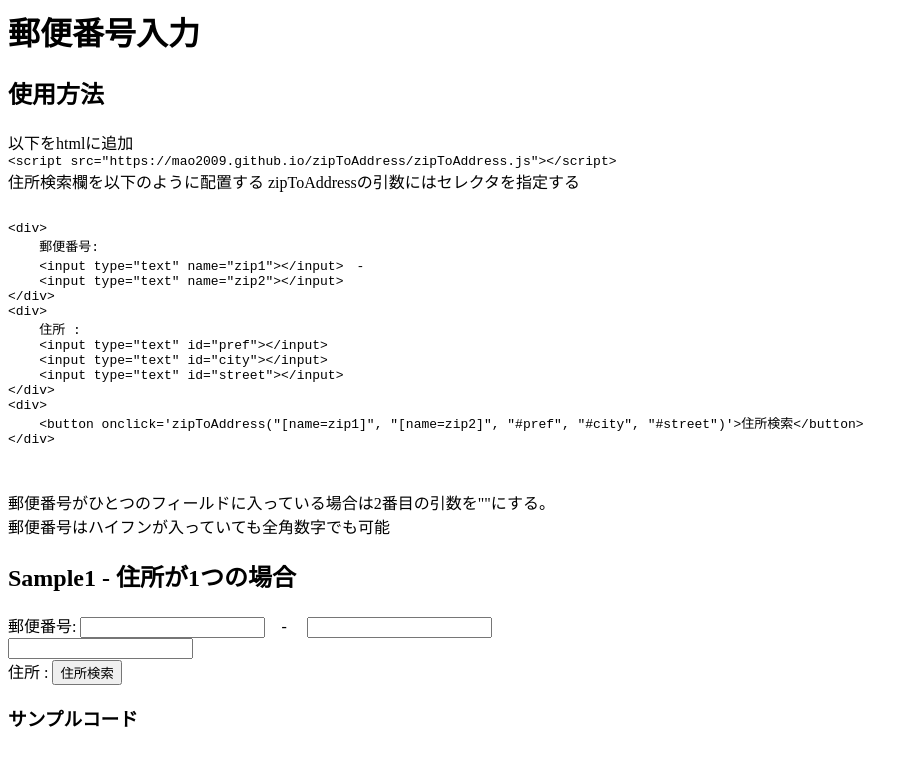
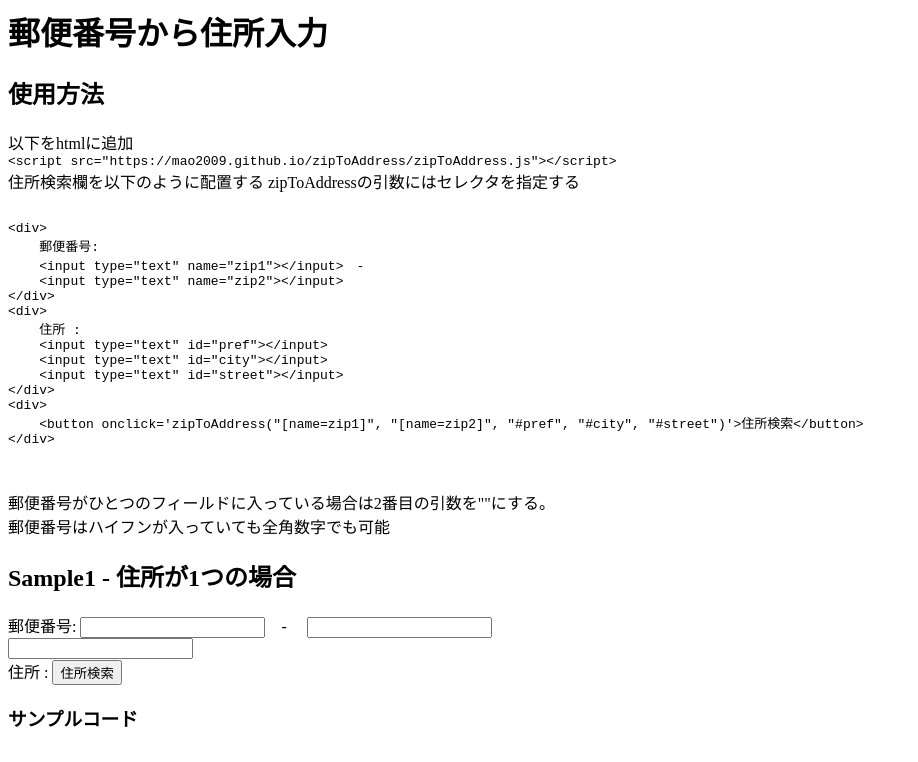
Before and after one commit to mao2009/zipToAddress, a plain HTML site: page index.html in a window 1280 px wide. Shown: the top 762 px of the page, without its empty margins (0-918 px from the left). Drawn offline with Linux system fonts and the light colour scheme.

Commit message:
タイトルを変更

```diff
--- a/index.html
+++ b/index.html
@@ -1,6 +1,6 @@
 <html>
     <body>
-        <h1>郵便番号入力</h1>
+        <h1>郵便番号から住所入力</h1>
         <div>
             <h2>使用方法</h2>
             <div>
```
